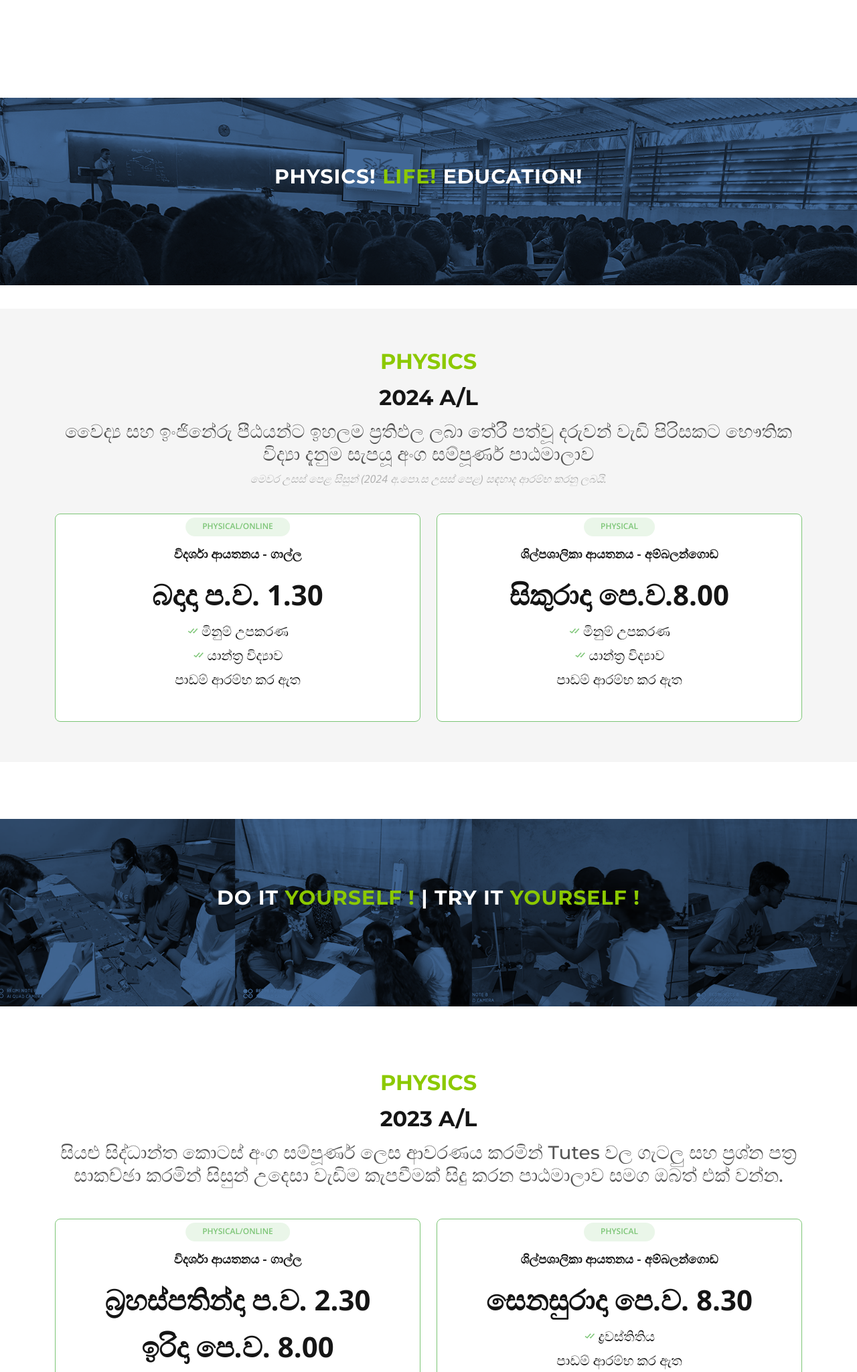
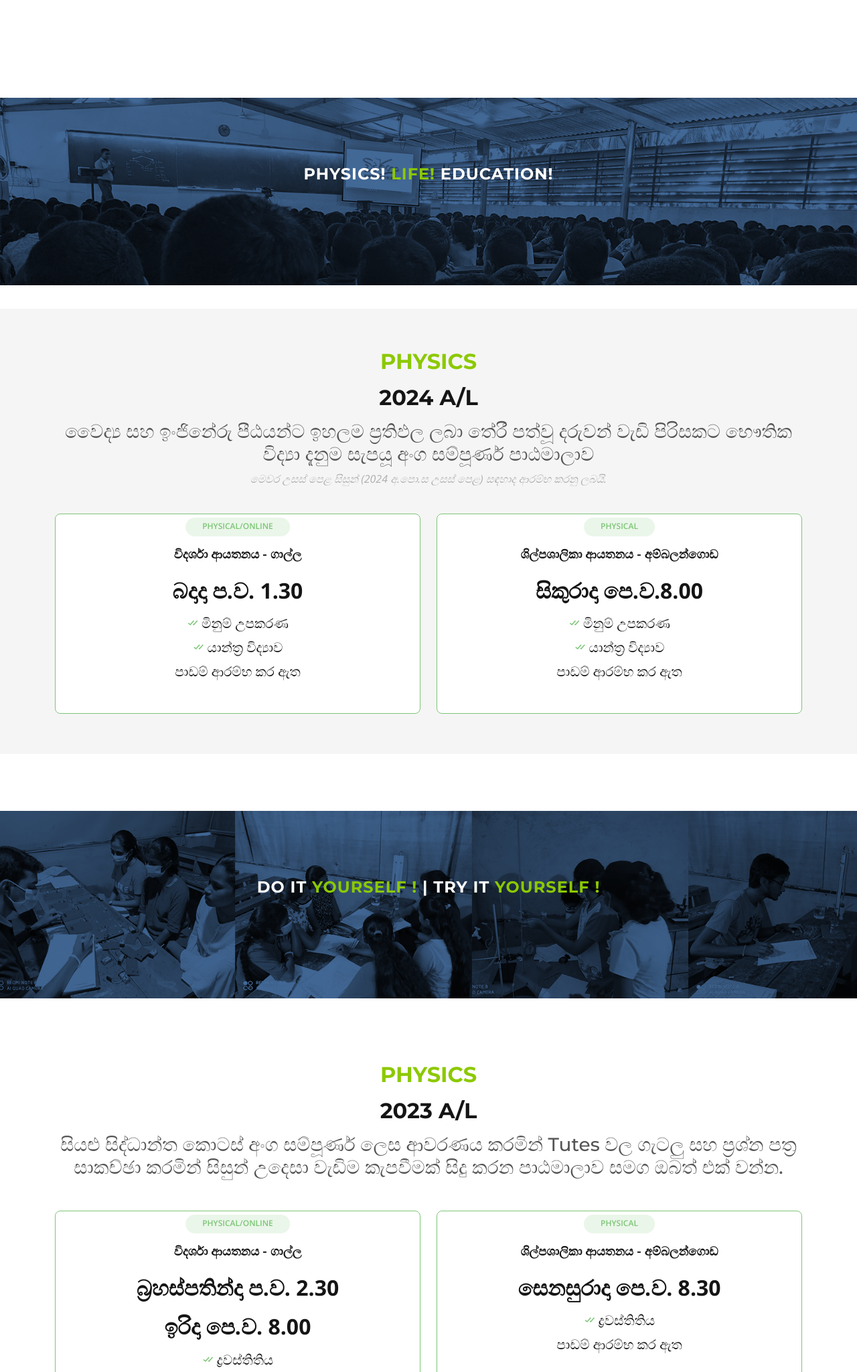
Before and after one commit to uruwanara/vidarshatemp, a PHP site: page / in a window 1280 px wide. Shown: the part 2622-4671 px from the top of the page at 67% size. Run offline with PHP 8.4, Linux system fonts and the light colour scheme.

Commit message:
Updated Css

```diff
--- a/assets/css/style.css
+++ b/assets/css/style.css
@@ -1264,7 +1264,7 @@ section {
 }
 
 .pricing .box h4 {
-  font-size: 42px;
+  font-size: 32px;
   color: #151515;
   font-weight: 700;
   font-family: "Open Sans", sans-serif;
@@ -1759,7 +1759,7 @@ section {
 }
 
 .cta-content1 h2 {
-  font-size: 30px;
+  font-size: 24px;
   text-transform: uppercase;
   font-weight: 800;
   color: #ffffff;;
```
